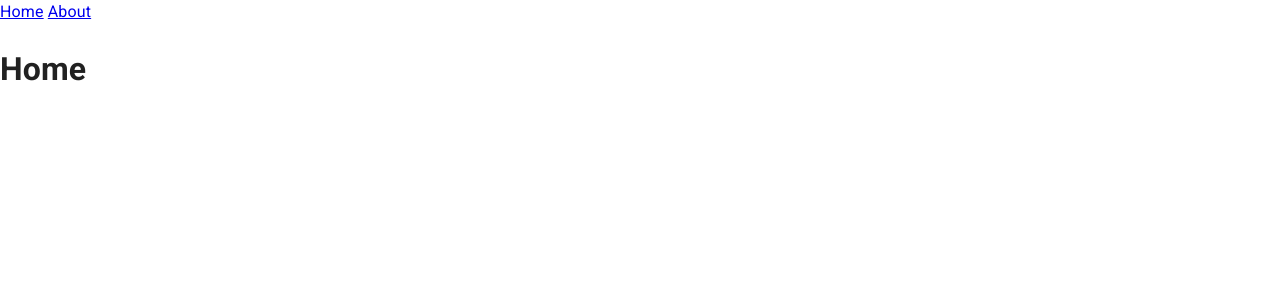
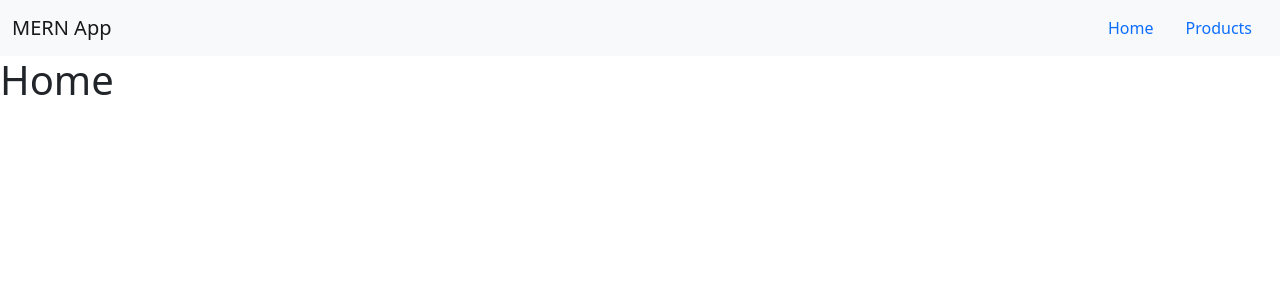
Before and after one commit to avinash2wards/mern-app-frontend, a React (Create React App) app: page / in a window 1280 px wide. Shown: the top 300 px of the page. Built offline with nearby package versions, Linux system fonts and the light colour scheme.

Commit message:
removed material-ui and added boostrap

```diff
--- a/package.json
+++ b/package.json
@@ -3,17 +3,13 @@
   "version": "0.1.0",
   "private": true,
   "dependencies": {
-    "@emotion/react": "^11.7.1",
-    "@emotion/styled": "^11.6.0",
-    "@mui/material": "^5.3.1",
     "@testing-library/jest-dom": "^5.16.1",
     "@testing-library/react": "^12.1.2",
     "@testing-library/user-event": "^13.5.0",
     "react": "^17.0.2",
     "react-dom": "^17.0.2",
     "react-router-dom": "^6.2.1",
-    "react-scripts": "5.0.0",
-    "web-vitals": "^2.1.4"
+    "react-scripts": "5.0.0"
   },
   "scripts": {
     "start": "react-scripts start",
--- a/public/index.html
+++ b/public/index.html
@@ -4,14 +4,11 @@
     <meta charset="utf-8" />
     <meta name="viewport" content="initial-scale=1, width=device-width" />
     <title>MERN App</title>
-    <!-- Fonts to support Material Design -->
     <link
+      href="https://cdn.jsdelivr.net/npm/bootstrap@5.1.3/dist/css/bootstrap.min.css"
       rel="stylesheet"
-      href="https://fonts.googleapis.com/css?family=Roboto:300,400,500,700&display=swap"
-    />
-    <link
-      rel="stylesheet"
-      href="https://fonts.googleapis.com/icon?family=Material+Icons"
+      integrity="sha384-1BmE4kWBq78iYhFldvKuhfTAU6auU8tT94WrHftjDbrCEXSU1oBoqyl2QvZ6jIW3"
+      crossorigin="anonymous"
     />
   </head>
   <body>
--- a/src/App.js
+++ b/src/App.js
@@ -1,12 +1,12 @@
-import { BrowserRouter, Routes, Route, Link } from "react-router-dom";
+import { BrowserRouter, Routes, Route } from "react-router-dom";
 import { Home } from "./pages/Home";
 import { Products } from "./pages/Products";
+import { AppMenuBar } from "./components/AppMenuBar";
 
 const App = () => {
   return (
     <BrowserRouter>
-      <Link to="/">Home</Link>&nbsp;
-      <Link to="/products">About</Link>&nbsp;
+      <AppMenuBar></AppMenuBar>
       <Routes>
         <Route path="/" element={<Home />} />
         <Route path="/products" element={<Products />} />
--- /dev/null
+++ b/src/components/AppMenuBar.jsx
@@ -0,0 +1,25 @@
+import { Link } from "react-router-dom";
+
+const AppMenuBar = () => {
+  return (
+    <nav class="navbar navbar-light bg-light">
+      <div class="container-fluid">
+        <span class="navbar-brand mb-0 h1">MERN App</span>
+        <ul class="nav">
+          <li class="nav-item">
+            <Link to="/" className="nav-link active">
+              Home
+            </Link>
+          </li>
+          <li class="nav-item">
+            <Link to="/products" className="nav-link active">
+              Products
+            </Link>
+          </li>
+        </ul>
+      </div>
+    </nav>
+  );
+};
+
+export { AppMenuBar };
--- a/src/index.js
+++ b/src/index.js
@@ -1,12 +1,9 @@
 import React from "react";
 import ReactDOM from "react-dom";
-import CssBaseline from "@mui/material/CssBaseline";
 import { App } from "./App";
 
 ReactDOM.render(
   <>
-    {/* CssBaseline kickstart an elegant, consistent, and simple baseline to build upon. */}
-    <CssBaseline />
     <App />
   </>,
   document.getElementById("root")
```
Also changed, not shown: 1 other file (tests, documents, lock files or other folders).
